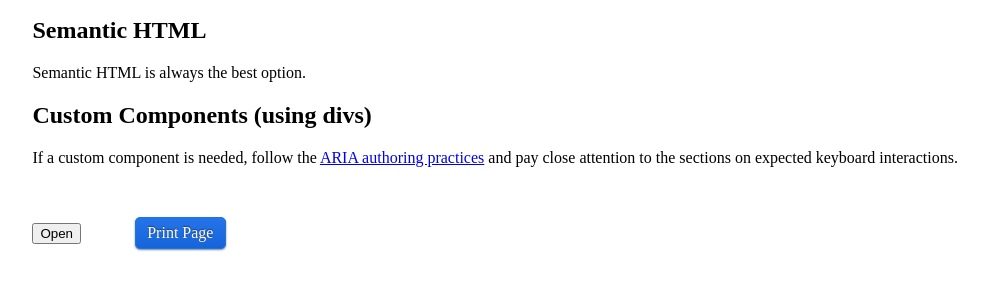
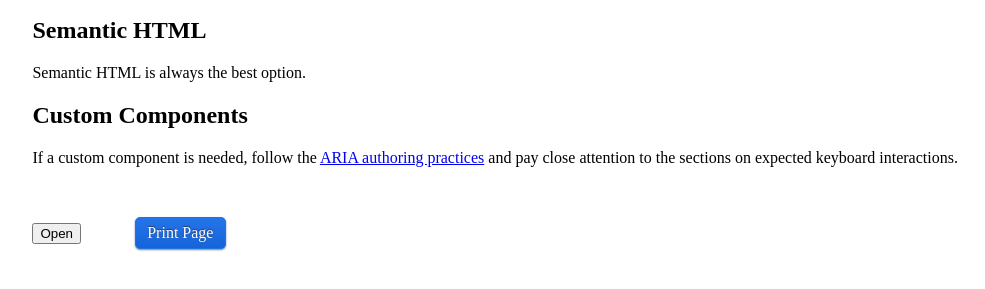
Before and after one commit to slynch-a11y/good-keyboard-example, a plain HTML site: page index.html in a window 1280 px wide. Shown: the part 101-390 px from the top of the page, without its empty margins (102-1087 px from the left). Drawn offline with Linux system fonts and the light colour scheme.

Commit message:
content edits

```diff
--- a/index.html
+++ b/index.html
@@ -18,7 +18,7 @@
                Welcome!  Keyboard interactions are important.  Always test using a keyboard!  </p>
                <h2>Semantic HTML</h2>
                Semantic HTML is always the best option.
-               <h2>Custom Components (using divs)</h2>
+               <h2>Custom Components</h2>
                If a custom component is needed, follow the
                <a href="https://www.w3.org/TR/wai-aria-practices-1.1">ARIA authoring practices</a>
                and pay close attention to the sections on expected keyboard interactions.
```
